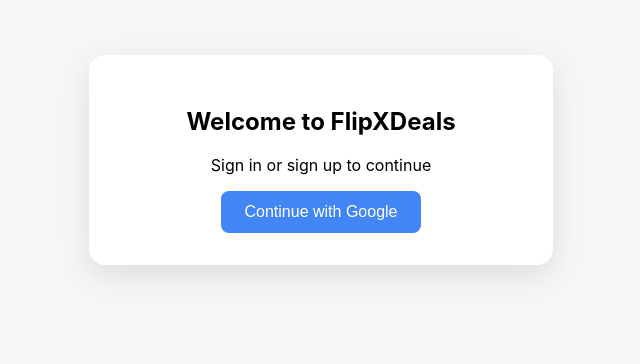
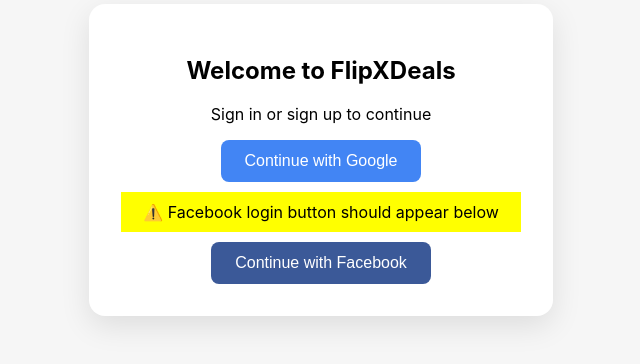
Before and after one commit to Rose-T92/flipx-auth, a React (Create React App) app in the folder frontend/: page / in a window 1280 px wide. Shown: the part 240-604 px from the top of the page, without its empty margins (319-959 px from the left). Built offline with nearby package versions, Linux system fonts and the light colour scheme; no server answers.

Commit message:
Add Facebook login button and debug markers

```diff
--- a/frontend/src/App.js
+++ b/frontend/src/App.js
@@ -3,20 +3,20 @@
 
 function App() {
   const [user, setUser] = useState(null);
+  const BACKEND_URL = "https://flipx-auth-root.onrender.com";
 
   useEffect(() => {
     console.log("🔄 Checking user session...");
 
-    fetch(`https://flipx-auth-root.onrender.com/auth/user`, {
+    fetch(`${BACKEND_URL}/auth/user`, {
       method: "GET",
-      credentials: "include", // ✅ sends cookies
+      credentials: "include",
       headers: {
         "Content-Type": "application/json",
       },
     })
       .then((res) => {
         console.log("📩 Response status:", res.status);
-        console.log("📩 Response headers:", [...res.headers]);
         return res.json();
       })
       .then((data) => {
@@ -32,16 +32,20 @@
       });
   }, []);
 
-const BACKEND_URL = "https://flipx-auth-root.onrender.com";
+  const handleGoogleLogin = () => {
+    console.log("🟢 Google login triggered");
+    window.location.href = `${BACKEND_URL}/auth/google`;
+  };
 
-const handleGoogleLogin = () => {
-  window.location.href = `${BACKEND_URL}/auth/google`;
-};
+  const handleFacebookLogin = () => {
+    console.log("🔵 Facebook login triggered");
+    window.location.href = `${BACKEND_URL}/auth/facebook`;
+  };
 
-const handleLogout = () => {
-  window.location.href = `${BACKEND_URL}/auth/logout`;
-};
-
+  const handleLogout = () => {
+    console.log("🚪 Logout triggered");
+    window.location.href = `${BACKEND_URL}/auth/logout`;
+  };
 
   return (
     <div
@@ -67,6 +71,7 @@
         }}
       >
         <h2>Welcome to FlipXDeals</h2>
+
         {user ? (
           <>
             <p>
@@ -77,6 +82,7 @@
         ) : (
           <>
             <p>Sign in or sign up to continue</p>
+
             <button
               onClick={handleGoogleLogin}
               style={{
@@ -87,9 +93,29 @@
                 borderRadius: "8px",
                 cursor: "pointer",
                 fontSize: "16px",
+                marginBottom: "10px",
               }}
             >
               Continue with Google
+            </button>
+
+            <div style={{ background: "yellow", padding: "10px", marginBottom: "10px" }}>
+              ⚠️ Facebook login button should appear below
+            </div>
+
+            <button
+              onClick={handleFacebookLogin}
+              style={{
+                background: "#3b5998",
+                color: "#fff",
+                padding: "0.75rem 1.5rem",
+                border: "none",
+                borderRadius: "8px",
+                cursor: "pointer",
+                fontSize: "16px",
+              }}
+            >
+              Continue with Facebook
             </button>
           </>
         )}
```
